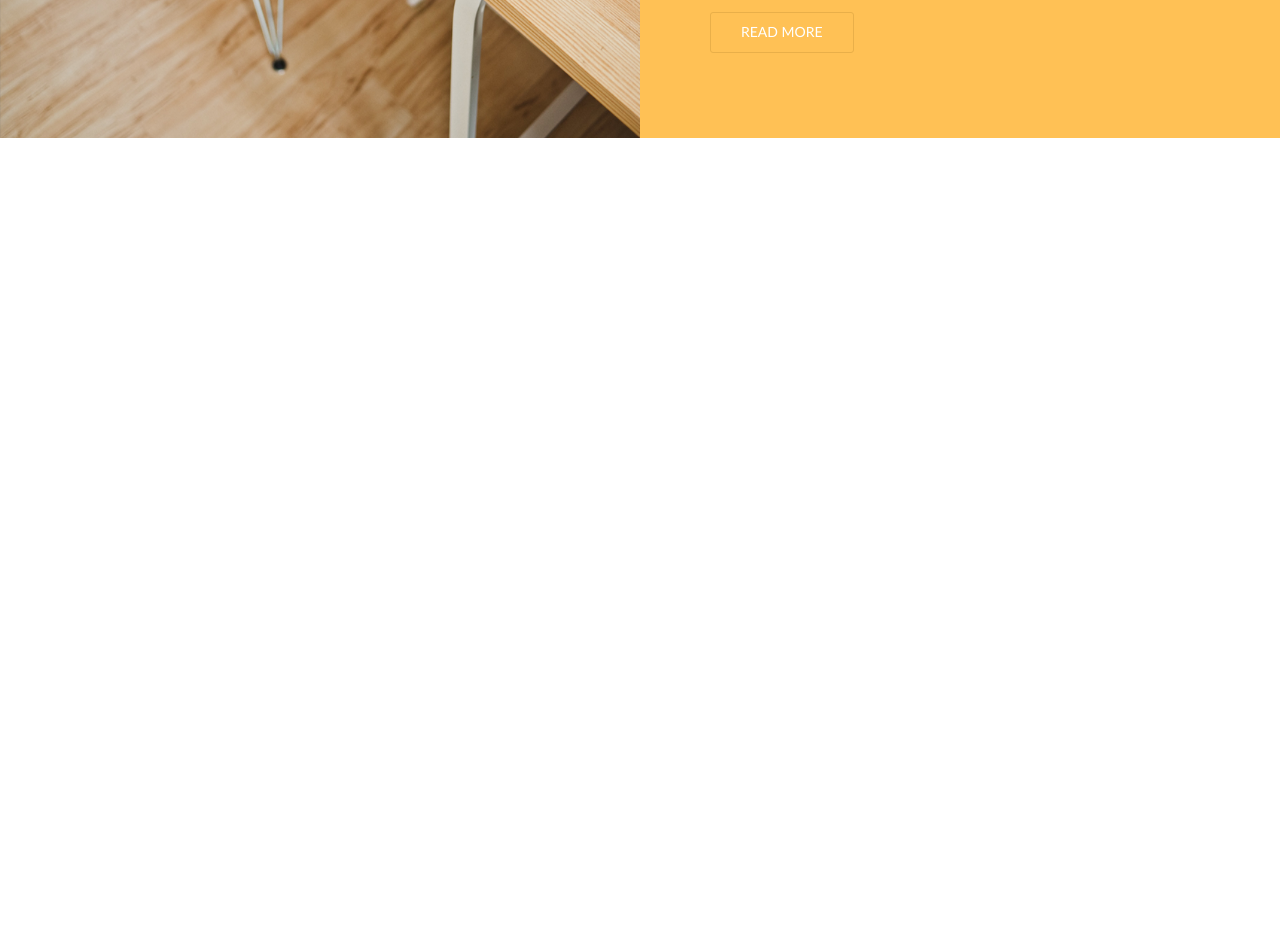
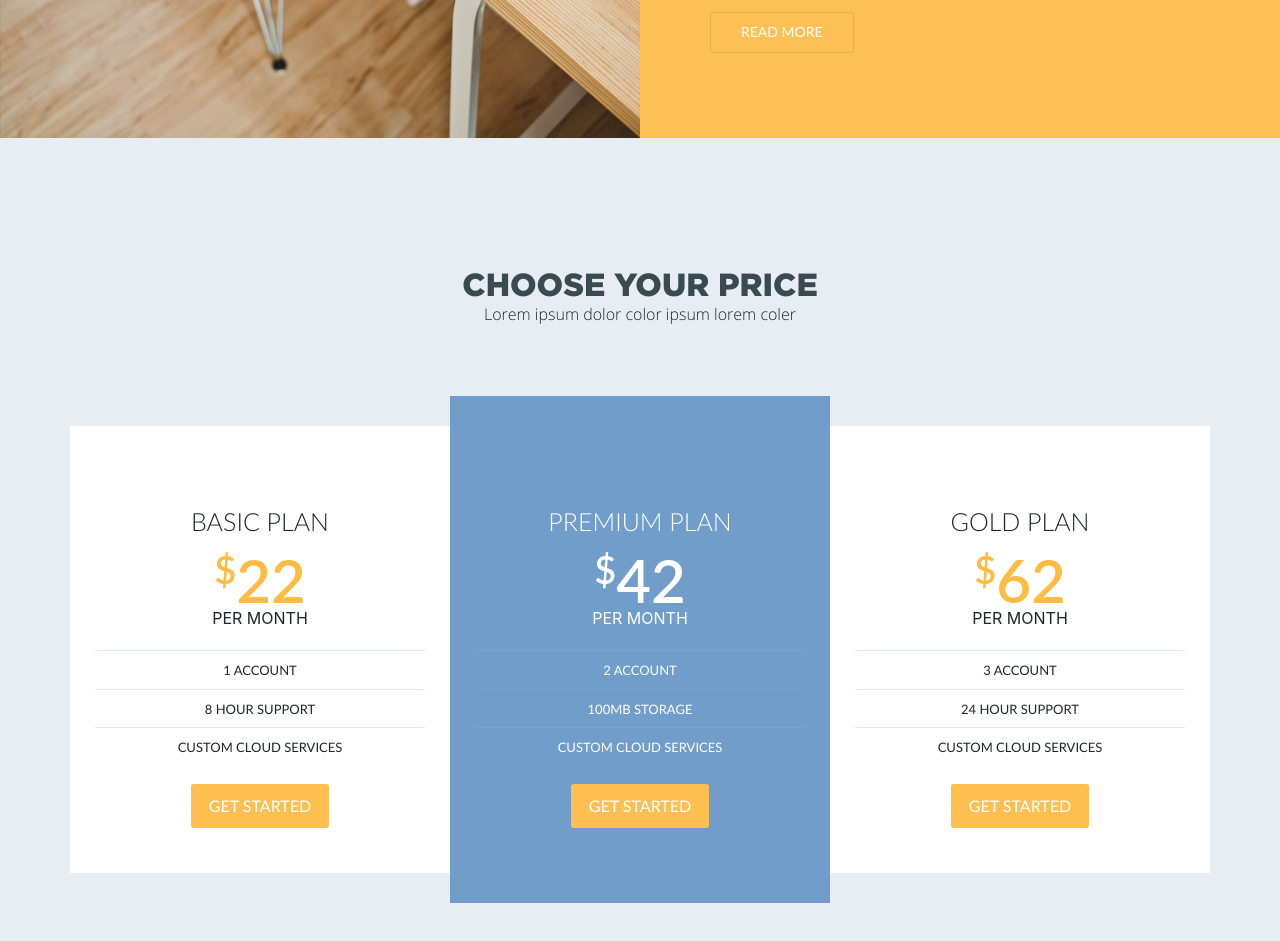
Before and after one commit to Sheldier/PSDBoostUp, a plain HTML site: page index.html in a window 1280 px wide. Shown: the part 1800-2741 px from the top of the page. Before the commit the page ends 2138 px from the top, so only its background shows below. Drawn offline with Linux system fonts and the light colour scheme; a web font is replaced by a local one.

Commit message:
Cost of plans

```diff
--- a/index.html
+++ b/index.html
@@ -196,6 +196,59 @@ since the 1500s, when an unknown printer.</p>
 			</div>
 		</div>
 	</section>
+	<section class="choose-price">
+		<div class="container">
+			<div class="row">
+				<div class="col-12">
+					<div class="title-box">
+						<h2>Choose your price</h2>
+						<p>Lorem ipsum dolor color ipsum lorem coler</p>
+					</div>
+				</div>
+			</div>
+			<div class="row">
+				<div class="col-12 col-lg-4 p-0">
+					<div class="plan">
+						<div class="plan-text">
+							<h5>basic plan</h5>
+							<h2><sup>$</sup>22</h2>
+							<span>per month</span>
+							<p>1 account</p>
+							<p>8 hour support</p>
+							<p>custom cloud services</p>
+							<a href="">get started</a>
+						</div>
+					</div>
+				</div>
+				<div class="col-12 col-lg-4 p-0">
+					<div class="plan">
+						<div id="text" class="plan-text">
+							<h5>premium plan</h5>
+							<h2><sup>$</sup>42</h2>
+							<span>per month</span>
+							<p>2 account</p>
+							<p>100mb storage</p>
+							<p>custom cloud services</p>
+							<a href="">get started</a>
+						</div>
+					</div>
+				</div>
+				<div class="col-12 col-lg-4 p-0">
+					<div class="plan">
+						<div class="plan-text">
+							<h5>gold plan</h5>
+							<h2><sup>$</sup>62</h2>
+							<span>per month</span>
+							<p>3 account</p>
+							<p>24 hour support</p>
+							<p>custom cloud services</p>
+							<a href="">get started</a>
+						</div>
+					</div>
+				</div>
+			</div>
+		</div>
+	</section>
 	<script src="libs/jquery/dist/jquery.min.js"></script>
 	<script src="libs/bootstrap-grid/bootstrap.min.js"></script>
 	<script src="js/scripts.min.js"></script>
--- a/sass/main.scss
+++ b/sass/main.scss
@@ -12,6 +12,11 @@ h1,h2{
 h3,h4{
 	font-family: "Lato";
 	font-weight: 600;
+	text-transform: uppercase;
+}
+h5,h6{
+	font-family: "Lato";
+	font-weight: 200;
 	text-transform: uppercase;
 }
 p{
@@ -157,7 +162,6 @@ nav{
 	}
 }
 .aboutus{
-	margin-bottom: 200px;
 	& .aboutus-text{
 			background-color: #FFC155;
 			height: 100%;
@@ -189,3 +193,75 @@ nav{
 		display: block;
 	}
 }
+.choose-price{
+	background-color: #E7EDF3;
+	padding-top: 130px;
+	padding-bottom: 185px;
+	text-align: center;
+	& .title-box{
+		margin-bottom: 70px;
+		& h2{
+			color: #394B50;
+		}
+		& p{
+			font-weight: 200;
+			margin-top: -12px;
+		}
+	}
+	& .plan{
+		background-color: #FFF;
+
+		& .plan-text{
+			padding: 80px 25px 45px 25px;
+			margin-top: 30px;
+			text-transform: uppercase;
+			& h5{
+				font-size: 25px;
+			}
+			& h2{
+				font-family: "Lato";
+				font-weight: 600;
+				font-size: 60px;
+				color: #FFBB42;
+				& sup{
+					font-size:38px;
+				}
+			}
+			& span{
+				display: block;
+				margin-top: -18px;
+				margin-bottom: 20px;
+			}
+			& p {
+				font-size: 13px;
+				font-family: "Lato";
+				font-weight: 200px;
+				margin-bottom: 8px;
+				&:before{
+					content:"";
+					display: block;
+					border-top: 1px solid rgba(142,184,226,.3);
+					margin-bottom: 10px;
+				}
+			}
+			& a{
+				border-radius: 3px;
+				background-color: #FFC051;
+				padding: 10px 18px;
+				color: white;
+				margin-top: 18px;
+				display: inline-block;
+			}
+		}
+	}
+}
+#text{
+	color: white;
+	background-color: #709DCA;
+	margin-top: 0;
+	padding-top: 110px;
+	padding-bottom: 75px;
+	& h2{
+		color: white;
+	}
+}
```
Also changed, not shown: css/main.min.css.
